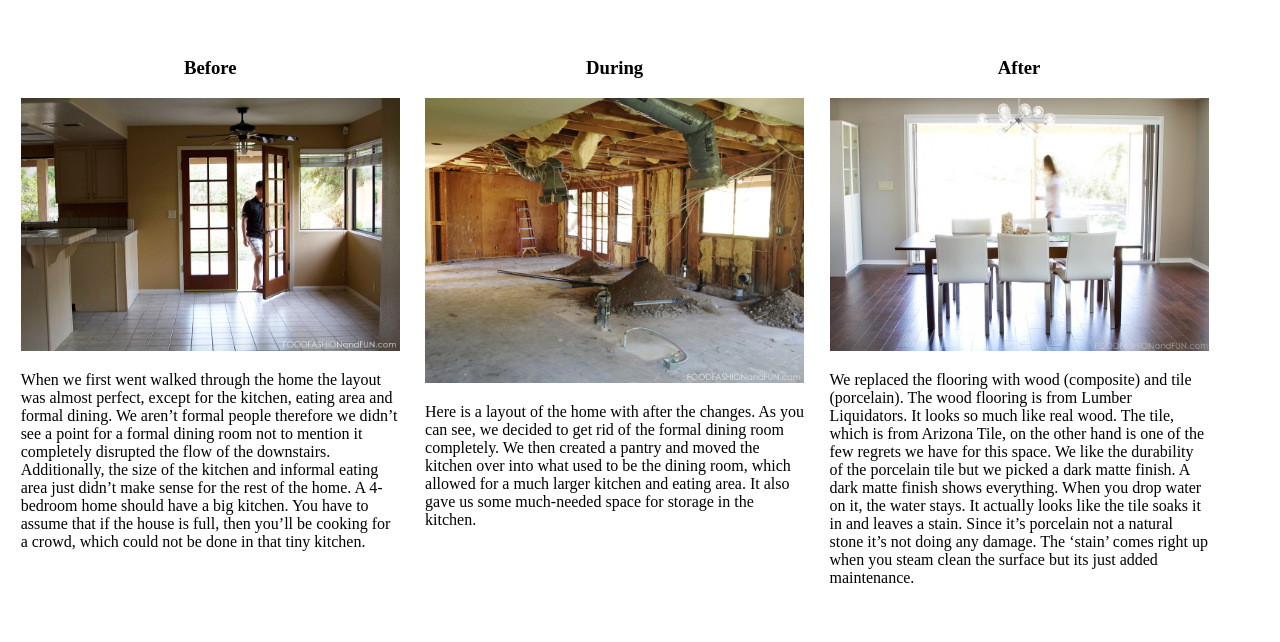
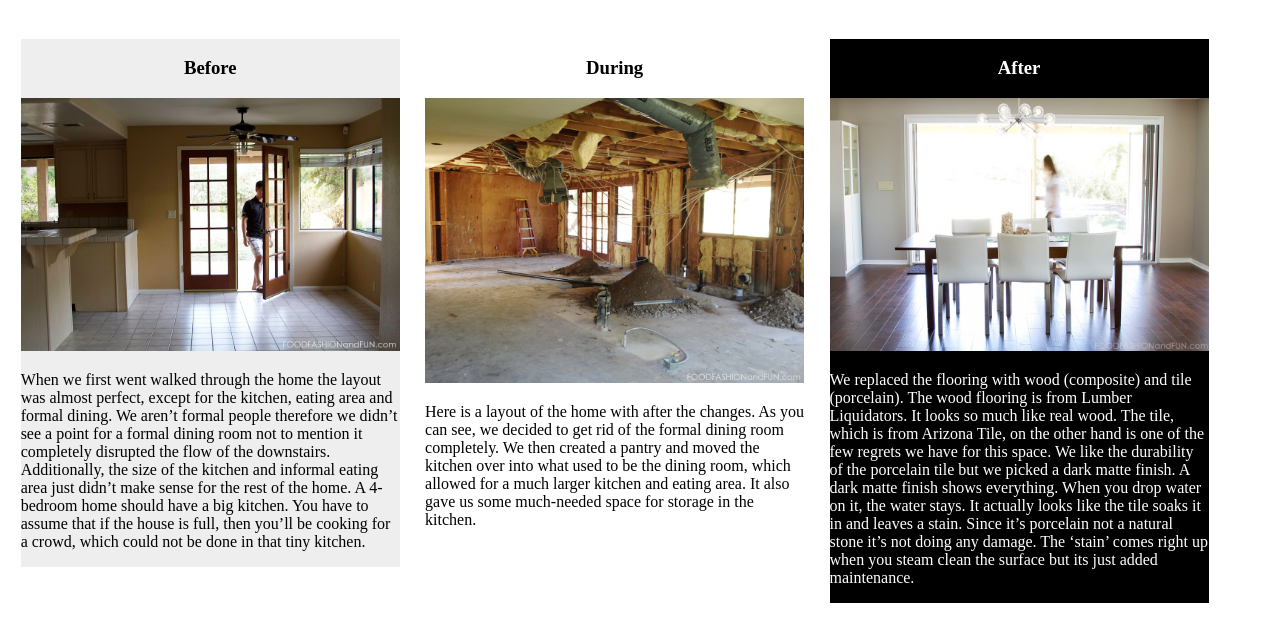
Before and after one commit to SkyRousse/Interior-Design, a plain HTML site: page index.html in a window 1280 px wide. Shown: the part 72-714 px from the top of the page. Drawn offline with Linux system fonts and the light colour scheme.

Commit message:
edited margin

```diff
--- a/css/styles.css
+++ b/css/styles.css
@@ -1,16 +1,39 @@
-.column {
+.column1 {
   width:30%;
   float: left;
-  padding:1%;
+  margin: 1%;
+  background-color: #eee;
+}
+.column2 {
+  width:30%;
+  float: left;
+  margin: 1%;
+  background-color: #yellow;
+}
+.column3 {
+  width:30%;
+  float: left;
+  margin: 1%;
+  background-color: #000;
+  color: white;
 }
 
-.column img {
+.column1 img {
   max-width: 100%;
+
+}
+.column2 img {
+  max-width: 100%;
+
+}
+.column3 img {
+  max-width: 100%;
+
+}
+ h3 {
+  text-align: center;
 }
 
-.column h3 {
-  text-align: center;
-}
 h2 {
   color: red;
   font-size: 35px;
--- a/index.html
+++ b/index.html
@@ -7,21 +7,21 @@
   </head>
   <body>
     <h2>Kitchen renovation</h2>
-    <div class="column">
+    <div class="column1">
       <h3>Before</h3>
       <img src="img/before.jpg" alt="before renovating">
       <p>
         When we first went walked through the home the layout was almost perfect, except for the kitchen, eating area and formal dining. We aren’t formal people therefore we didn’t see a point for a formal dining room not to mention it completely disrupted the flow of the downstairs.  Additionally, the size of the kitchen and informal eating area just didn’t make sense for the rest of the home. A 4-bedroom home should have a big kitchen.  You have to assume that if the house is full, then you’ll be cooking for a crowd, which could not be done in that tiny kitchen.
       </p>
     </div>
-    <div class="column">
+    <div class="column2">
       <h3>During</h3>
       <img src="img/during.jpg" alt="during renovating">
       <p>
         Here is a layout of the home with after the changes.  As you can see, we decided to get rid of the formal dining room completely.  We then created a pantry and moved the kitchen over into what used to be the dining room, which allowed for a much larger kitchen and eating area.  It also gave us some much-needed space for storage in the kitchen.
       </p>
     </div>
-    <div class="column">
+    <div class="column3">
       <h3>After</h3>
       <img src="img/after.jpg" alt="after renovating">
       <p>
```
